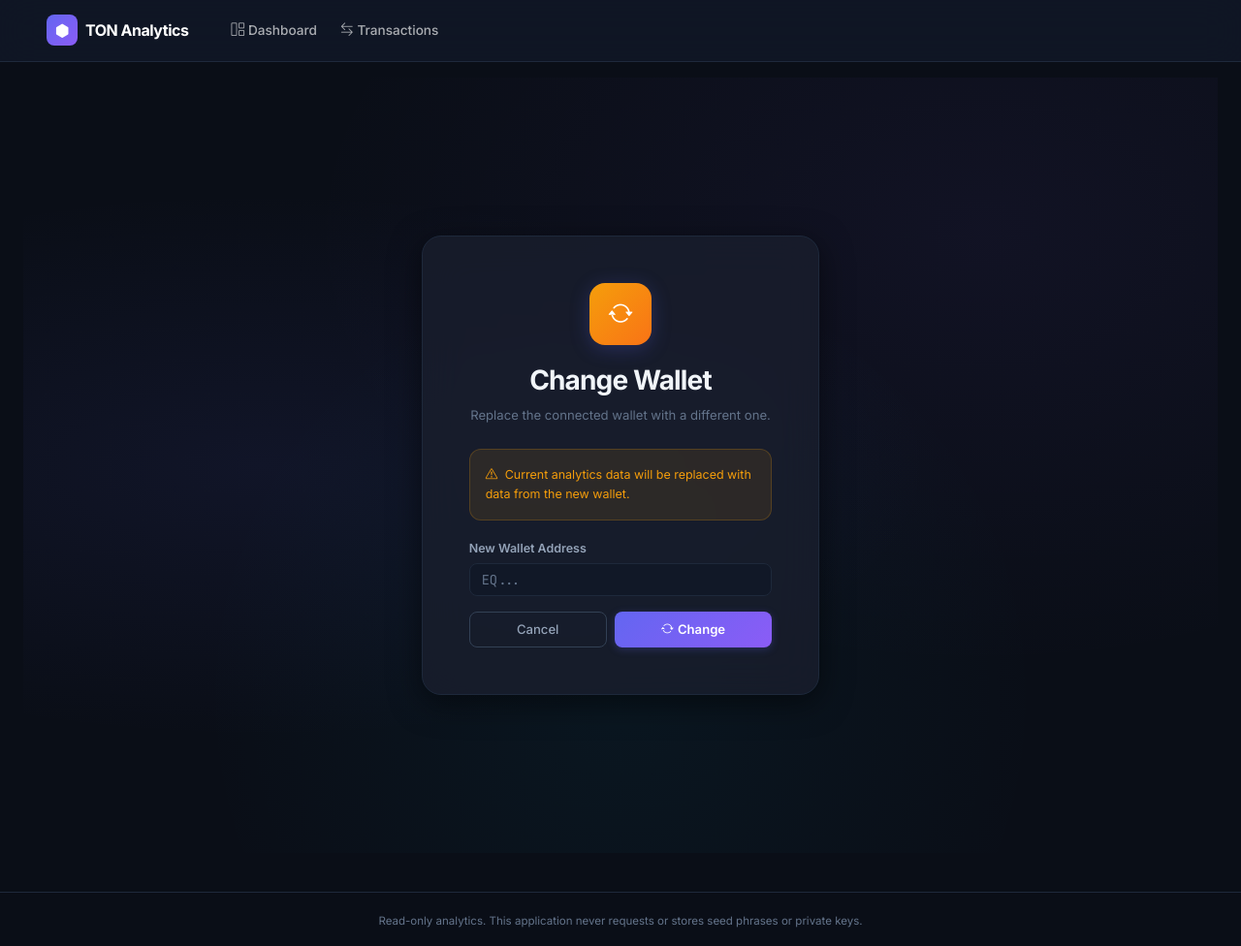
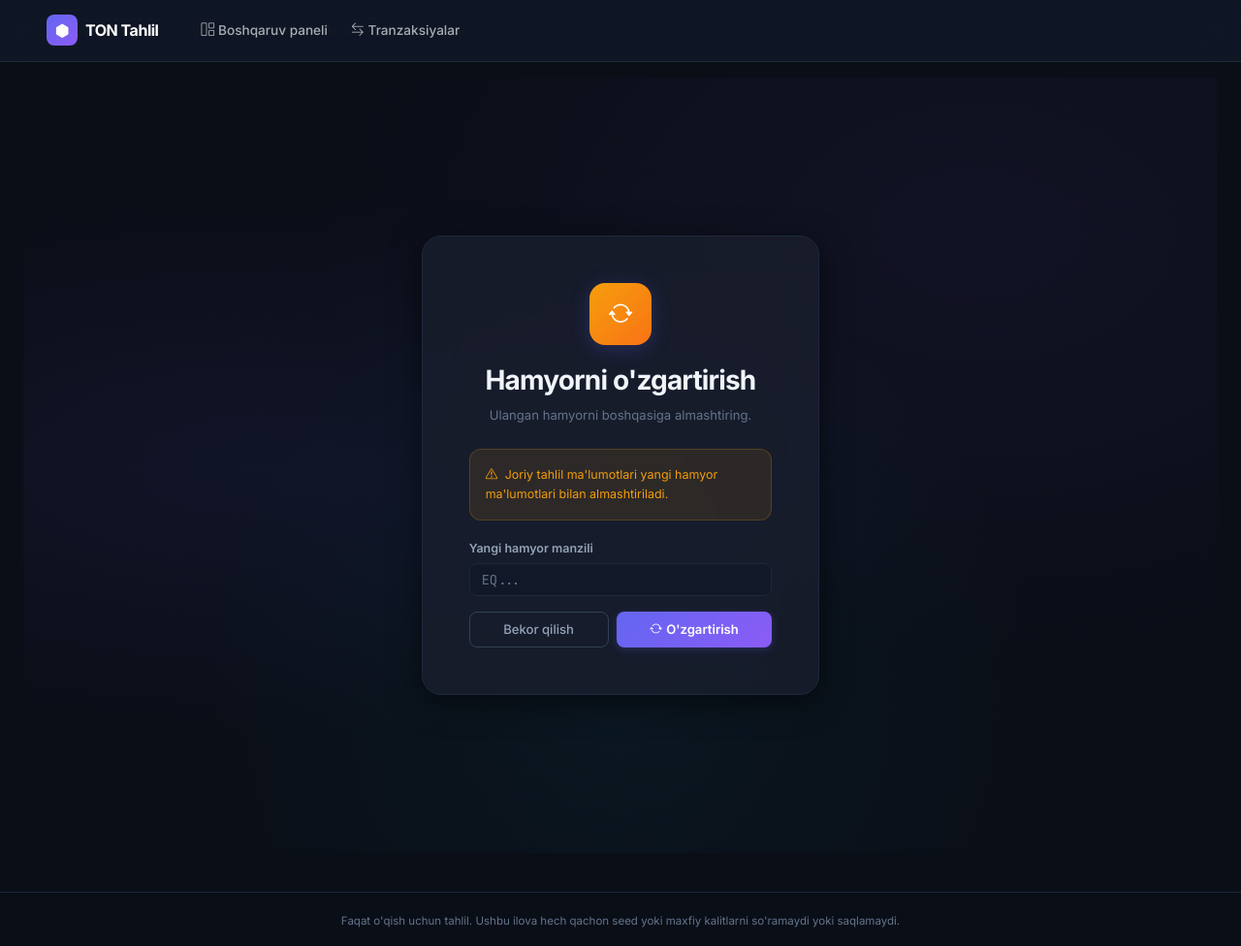
Before and after one commit to hackzirov-sketch/ton-wallet, a Flask app: page /change-wallet in a window 1280 px wide. Shown: the whole page at 97% size. Run offline with Flask 3, Linux system fonts and the light colour scheme.

Commit message:
feat: translate all UI to Uzbek

```diff
--- a/app/routes/wallet.py
+++ b/app/routes/wallet.py
@@ -17,7 +17,7 @@ def setup():
     if request.method == "POST":
         address = request.form.get("wallet_address", "").strip()
         if not validate_ton_address(address):
-            flash("Invalid TON wallet address. Please enter a valid address starting with EQ or UQ.", "error")
+            flash("Noto'g'ri TON hamyor manzili. Iltimos, EQ yoki UQ bilan boshlanadigan to'g'ri manzil kiriting.", "error")
             return render_template("wallet_setup.html")
 
         address = normalize_address(address)
@@ -25,9 +25,9 @@ def setup():
 
         try:
             sync_wallet(address, current_app.config)
-            flash("Wallet connected and synced successfully!", "success")
+            flash("Hamyor muvaffaqiyatli ulandi va sinxronlashtirildi!", "success")
         except Exception as e:
-            flash(f"Wallet saved but sync failed: {str(e)}. You can retry from the dashboard.", "warning")
+            flash(f"Hamyor saqlandi, lekin sinxronlash muvaffaqiyatsiz bo'ldi: {str(e)}. Boshqaruv panelidan qayta urinib ko'ring.", "warning")
 
         return redirect(url_for("dashboard.index"))
 
@@ -43,11 +43,11 @@ def change_wallet():
         confirm = request.form.get("confirm", "")
 
         if confirm != "yes":
-            flash("Please confirm the wallet change.", "error")
+            flash("Iltimos, hamyor o'zgartirishni tasdiqlang.", "error")
             return render_template("change_wallet.html", current_wallet=setting.wallet_address if setting else None)
 
         if not validate_ton_address(address):
-            flash("Invalid TON wallet address.", "error")
+            flash("Noto'g'ri TON hamyor manzili.", "error")
             return render_template("change_wallet.html", current_wallet=setting.wallet_address if setting else None)
 
         address = normalize_address(address)
@@ -62,9 +62,9 @@ def change_wallet():
 
         try:
             sync_wallet(address, current_app.config)
-            flash("Wallet changed and synced successfully!", "success")
+            flash("Hamyor muvaffaqiyatli o'zgartirildi va sinxronlashtirildi!", "success")
         except Exception as e:
-            flash(f"New wallet saved but sync failed: {str(e)}. You can retry from the dashboard.", "warning")
+            flash(f"Yangi hamyor saqlandi, lekin sinxronlash muvaffaqiyatsiz bo'ldi: {str(e)}. Boshqaruv panelidan qayta urinib ko'ring.", "warning")
 
         return redirect(url_for("dashboard.index"))
 
--- a/app/static/js/dashboard.js
+++ b/app/static/js/dashboard.js
@@ -4,20 +4,20 @@ async function syncWallet() {
     if (btn) btn.disabled = true;
     if (status) {
         status.style.display = 'block';
-        status.innerHTML = '<small class="text-info"><span class="spinner-border spinner-border-sm me-1"></span>Syncing...</small>';
+        status.innerHTML = '<small class="text-info"><span class="spinner-border spinner-border-sm me-1"></span>Sinxronlanmoqda...</small>';
     }
 
     try {
         const resp = await fetch('/api/sync', { method: 'POST' });
         const data = await resp.json();
         if (data.status === 'success') {
-            if (status) status.innerHTML = '<small class="text-success"><i class="bi bi-check-circle me-1"></i>Updated just now</small>';
+            if (status) status.innerHTML = '<small class="text-success"><i class="bi bi-check-circle me-1"></i>Hozirgina yangilandi</small>';
             setTimeout(() => location.reload(), 800);
         } else {
-            if (status) status.innerHTML = '<small class="text-danger"><i class="bi bi-x-circle me-1"></i>Could not update wallet. Existing data is still available.</small>';
+            if (status) status.innerHTML = '<small class="text-danger"><i class="bi bi-x-circle me-1"></i>Hamyorni yangilab bo\'lmadi. Mavjud ma\'lumotlar hali ham mavjud.</small>';
         }
     } catch (e) {
-        if (status) status.innerHTML = '<small class="text-danger"><i class="bi bi-x-circle me-1"></i>Could not update wallet. Existing data is still available.</small>';
+        if (status) status.innerHTML = '<small class="text-danger"><i class="bi bi-x-circle me-1"></i>Hamyorni yangilab bo\'lmadi. Mavjud ma\'lumotlar hali ham mavjud.</small>';
     }
 
     if (btn) btn.disabled = false;
--- a/app/templates/base.html
+++ b/app/templates/base.html
@@ -1,9 +1,9 @@
 <!DOCTYPE html>
-<html lang="en" data-bs-theme="dark">
+<html lang="uz" data-bs-theme="dark">
 <head>
     <meta charset="UTF-8">
     <meta name="viewport" content="width=device-width, initial-scale=1.0">
-    <title>{% block title %}TON Wallet Analytics{% endblock %}</title>
+    <title>{% block title %}TON Hamyor Tahlili{% endblock %}</title>
     <link rel="preconnect" href="https://fonts.googleapis.com">
     <link rel="preconnect" href="https://fonts.gstatic.com" crossorigin>
     <link href="https://fonts.googleapis.com/css2?family=Inter:wght@400;500;600;700&family=JetBrains+Mono:wght@400;500&display=swap" rel="stylesheet">
@@ -18,7 +18,7 @@
         <div class="container-fluid px-3 px-lg-4">
             <a class="navbar-brand" href="{{ url_for('dashboard.index') }}">
                 <span class="brand-icon"><i class="bi bi-hexagon-fill"></i></span>
-                TON Analytics
+                TON Tahlil
             </a>
             <button class="navbar-toggler border-0" type="button" data-bs-toggle="collapse" data-bs-target="#navMain">
                 <span class="navbar-toggler-icon"></span>
@@ -27,12 +27,12 @@
                 <ul class="navbar-nav me-auto ms-lg-3">
                     <li class="nav-item">
                         <a class="nav-link {% if request.endpoint == 'dashboard.index' %}active{% endif %}" href="{{ url_for('dashboard.index') }}">
-                            <i class="bi bi-grid-1x2 me-1"></i>Dashboard
+                            <i class="bi bi-grid-1x2 me-1"></i>Boshqaruv paneli
                         </a>
                     </li>
                     <li class="nav-item">
                         <a class="nav-link {% if request.endpoint == 'transactions.index' %}active{% endif %}" href="{{ url_for('transactions.index') }}">
-                            <i class="bi bi-arrow-left-right me-1"></i>Transactions
+                            <i class="bi bi-arrow-left-right me-1"></i>Tranzaksiyalar
                         </a>
                     </li>
                 </ul>
@@ -46,12 +46,12 @@
                         </span>
                     </li>
                     <li class="nav-item">
-                        <button class="btn btn-sm btn-outline-secondary" id="syncBtn" onclick="syncWallet()" title="Refresh">
+                        <button class="btn btn-sm btn-outline-secondary" id="syncBtn" onclick="syncWallet()" title="Yangilash">
                             <i class="bi bi-arrow-clockwise" id="syncIcon"></i>
                         </button>
                     </li>
                     <li class="nav-item">
-                        <a class="btn btn-sm btn-outline-secondary" href="{{ url_for('wallet.change_wallet') }}" title="Change Wallet">
+                        <a class="btn btn-sm btn-outline-secondary" href="{{ url_for('wallet.change_wallet') }}" title="Hamyorni o'zgartirish">
                             <i class="bi bi-arrow-repeat"></i>
                         </a>
                     </li>
@@ -83,7 +83,7 @@
 
     <footer class="text-center py-3 mt-4" style="border-top: 1px solid var(--border-color);">
         <small style="color: var(--text-muted); font-size: 0.72rem;">
-            Read-only analytics. This application never requests or stores seed phrases or private keys.
+            Faqat o'qish uchun tahlil. Ushbu ilova hech qachon seed yoki maxfiy kalitlarni so'ramaydi yoki saqlamaydi.
         </small>
     </footer>
 
--- a/app/templates/change_wallet.html
+++ b/app/templates/change_wallet.html
@@ -1,5 +1,5 @@
 {% extends "base.html" %}
-{% block title %}Change Wallet - TON Analytics{% endblock %}
+{% block title %}Hamyorni o'zgartirish - TON Tahlil{% endblock %}
 
 {% block content %}
 <div class="setup-bg d-flex align-items-center justify-content-center">
@@ -9,15 +9,15 @@
                 <div class="setup-icon" style="background: linear-gradient(135deg, #f59e0b 0%, #f97316 100%);">
                     <i class="bi bi-arrow-repeat"></i>
                 </div>
-                <h3 class="fw-bold mb-2" style="letter-spacing: -0.03em;">Change Wallet</h3>
+                <h3 class="fw-bold mb-2" style="letter-spacing: -0.03em;">Hamyorni o'zgartirish</h3>
                 <p style="font-size: 0.82rem; color: var(--text-muted);">
-                    Replace the connected wallet with a different one.
+                    Ulangan hamyorni boshqasiga almashtiring.
                 </p>
             </div>
 
             {% if current_wallet %}
             <div class="mb-3">
-                <div class="form-label">Current Wallet</div>
+                <div class="form-label">Joriy hamyor</div>
                 <div class="wallet-badge w-100 justify-content-center" style="padding: 0.5rem;">
                     <span class="wallet-dot"></span>
                     {{ current_wallet[:10] }}...{{ current_wallet[-6:] }}
@@ -27,14 +27,14 @@
 
             <div class="alert alert-warning" style="font-size: 0.78rem;">
                 <i class="bi bi-exclamation-triangle me-1"></i>
-                Current analytics data will be replaced with data from the new wallet.
+                Joriy tahlil ma'lumotlari yangi hamyor ma'lumotlari bilan almashtiriladi.
             </div>
 
             <form method="POST" id="changeForm">
                 <input type="hidden" name="confirm" value="yes">
 
                 <div class="mb-3">
-                    <label for="wallet_address" class="form-label">New Wallet Address</label>
+                    <label for="wallet_address" class="form-label">Yangi hamyor manzili</label>
                     <input
                         type="text"
                         class="form-control"
@@ -49,9 +49,9 @@
                 </div>
 
                 <div class="d-flex gap-2">
-                    <a href="{{ url_for('dashboard.index') }}" class="btn btn-outline-secondary flex-fill">Cancel</a>
+                    <a href="{{ url_for('dashboard.index') }}" class="btn btn-outline-secondary flex-fill">Bekor qilish</a>
                     <button type="submit" class="btn btn-primary flex-fill fw-semibold" id="submitBtn">
-                        <i class="bi bi-arrow-repeat me-1"></i>Change
+                        <i class="bi bi-arrow-repeat me-1"></i>O'zgartirish
                     </button>
                 </div>
             </form>
@@ -65,7 +65,7 @@
 document.getElementById('changeForm').addEventListener('submit', function() {
     const btn = document.getElementById('submitBtn');
     btn.disabled = true;
-    btn.innerHTML = '<span class="spinner-border spinner-border-sm me-2"></span>Changing...';
+    btn.innerHTML = '<span class="spinner-border spinner-border-sm me-2"></span>O\'zgartirilmoqda...';
 });
 </script>
 {% endblock %}
```
Also changed, not shown: app/templates/dashboard.html (+34 -34 lines), app/templates/error.html (+4 -4 lines), app/templates/transactions.html (+43 -43 lines), app/templates/wallet_setup.html (+7 -7 lines), tests/test_wallet.py (+2 -2 lines).
